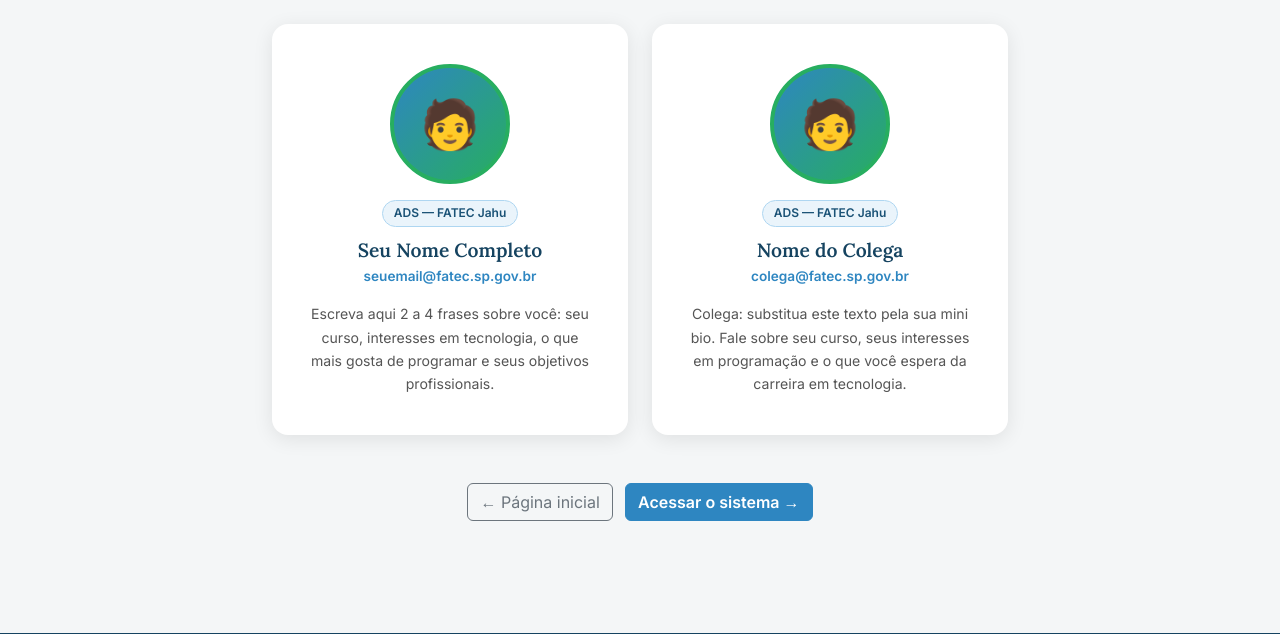
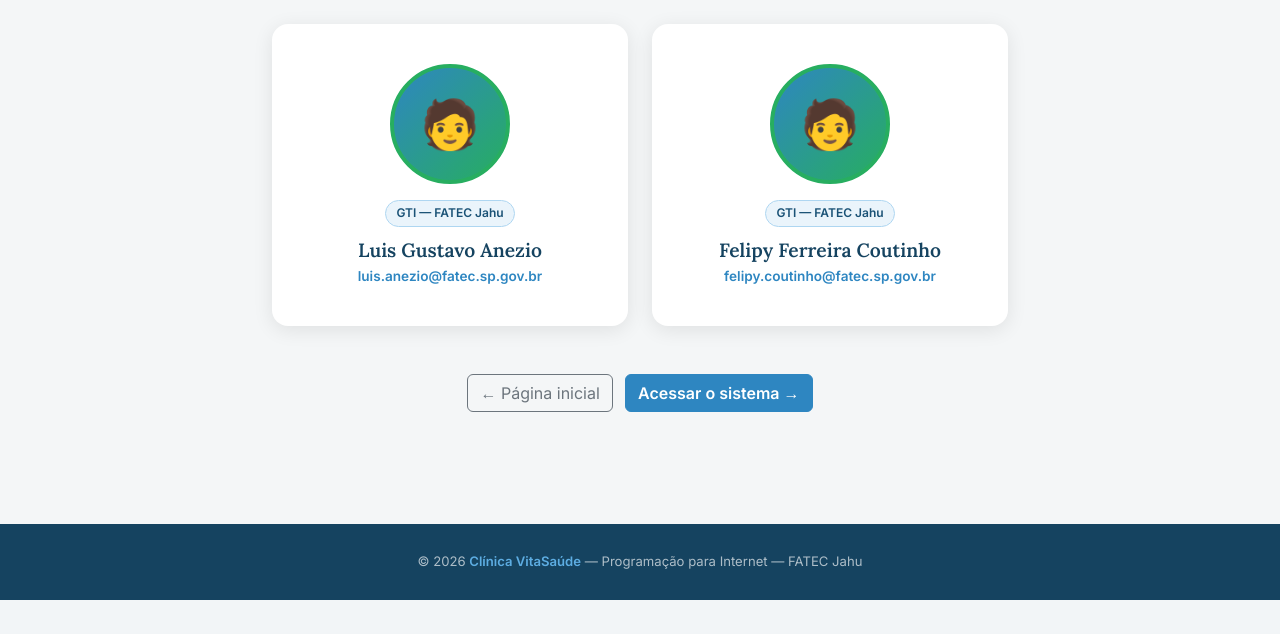
Before and after one commit to wh0r4c/projeto-clinica-medica, a Flask app: page /equipe in a window 1280 px wide. Shown: the part 297-931 px from the top of the page. After the commit the page ends 897 px from the top, so only its background shows below. Run offline with Flask 3, Linux system fonts and the light colour scheme.

Commit message:
atualização na equipe.html

```diff
--- a/templates/equipe.html
+++ b/templates/equipe.html
@@ -121,10 +121,8 @@
     <div class="container">
         <div class="row g-4 justify-content-center">
 
-            <!-- ══ MEMBRO 1 — VOCÊ ════════════════════════════════════════
-                 Substitua as informações abaixo pelos seus dados reais.
-                 Para adicionar foto: coloque o arquivo em static/imgs/
-                 e troque o div placeholder pela tag img abaixo.
+            <!-- ══ MEMBRO 1 — ════════════════════════════════════════
+
             ═══════════════════════════════════════════════════════════════ -->
             <div class="col-md-5 col-lg-4">
                 <div class="membro-card text-center p-2 pb-4">
@@ -136,33 +134,27 @@
                     <img src="{{ url_for('static', filename='imgs/foto_membro1.jpg') }}"
                          alt="Foto Membro 1" class="membro-foto"> -->
 
-                    <span class="tag-curso">ADS — FATEC Jahu</span>
-                    <h5 class="membro-nome mb-1">Seu Nome Completo</h5>
-                    <p class="membro-email mb-3">seuemail@fatec.sp.gov.br</p>
+                    <span class="tag-curso">GTI — FATEC Jahu</span>
+                    <h5 class="membro-nome mb-1">Luis Gustavo Anezio</h5>
+                    <p class="membro-email mb-3">luis.anezio@fatec.sp.gov.br</p>
                     <p class="membro-bio px-4">
-                        Escreva aqui 2 a 4 frases sobre você: seu curso,
-                        interesses em tecnologia, o que mais gosta de programar
-                        e seus objetivos profissionais.
+
                     </p>
                 </div>
             </div>
 
-            <!-- ══ MEMBRO 2 — SEU COLEGA ══════════════════════════════════
-                 Colega: este é o arquivo que você vai editar e commitar.
-                 Preencha seus dados abaixo e salve.
+            <!-- ══ MEMBRO 2 — ══════════════════════════════════
             ═══════════════════════════════════════════════════════════════ -->
             <div class="col-md-5 col-lg-4">
                 <div class="membro-card text-center p-2 pb-4">
 
                     <div class="membro-foto-placeholder mx-auto">🧑</div>
 
-                    <span class="tag-curso">ADS — FATEC Jahu</span>
-                    <h5 class="membro-nome mb-1">Nome do Colega</h5>
-                    <p class="membro-email mb-3">colega@fatec.sp.gov.br</p>
+                    <span class="tag-curso">GTI — FATEC Jahu</span>
+                    <h5 class="membro-nome mb-1">Felipy Ferreira Coutinho</h5>
+                    <p class="membro-email mb-3">felipy.coutinho@fatec.sp.gov.br</p>
                     <p class="membro-bio px-4">
-                        Colega: substitua este texto pela sua mini bio.
-                        Fale sobre seu curso, seus interesses em programação
-                        e o que você espera da carreira em tecnologia.
+
                     </p>
                 </div>
             </div>
```
